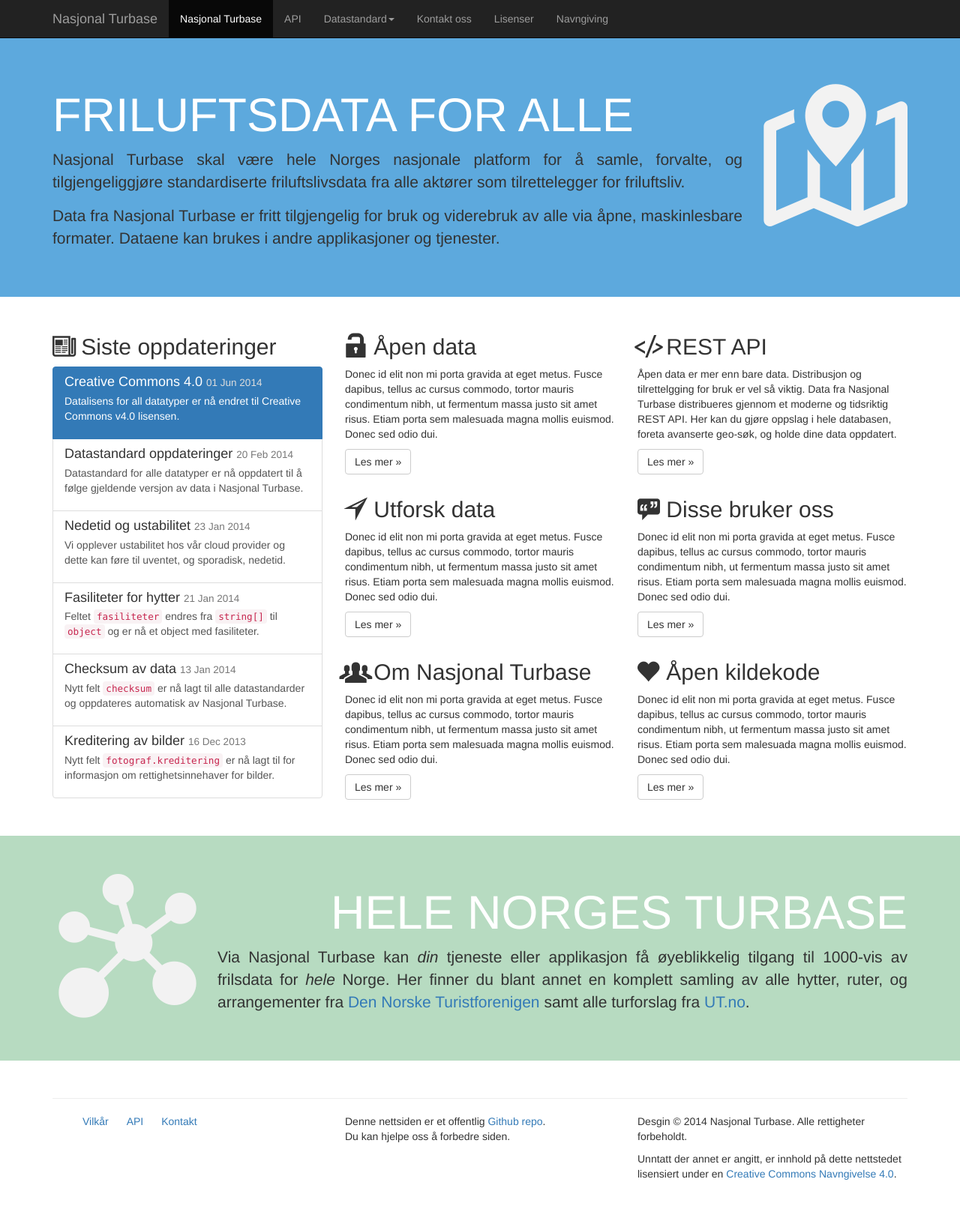
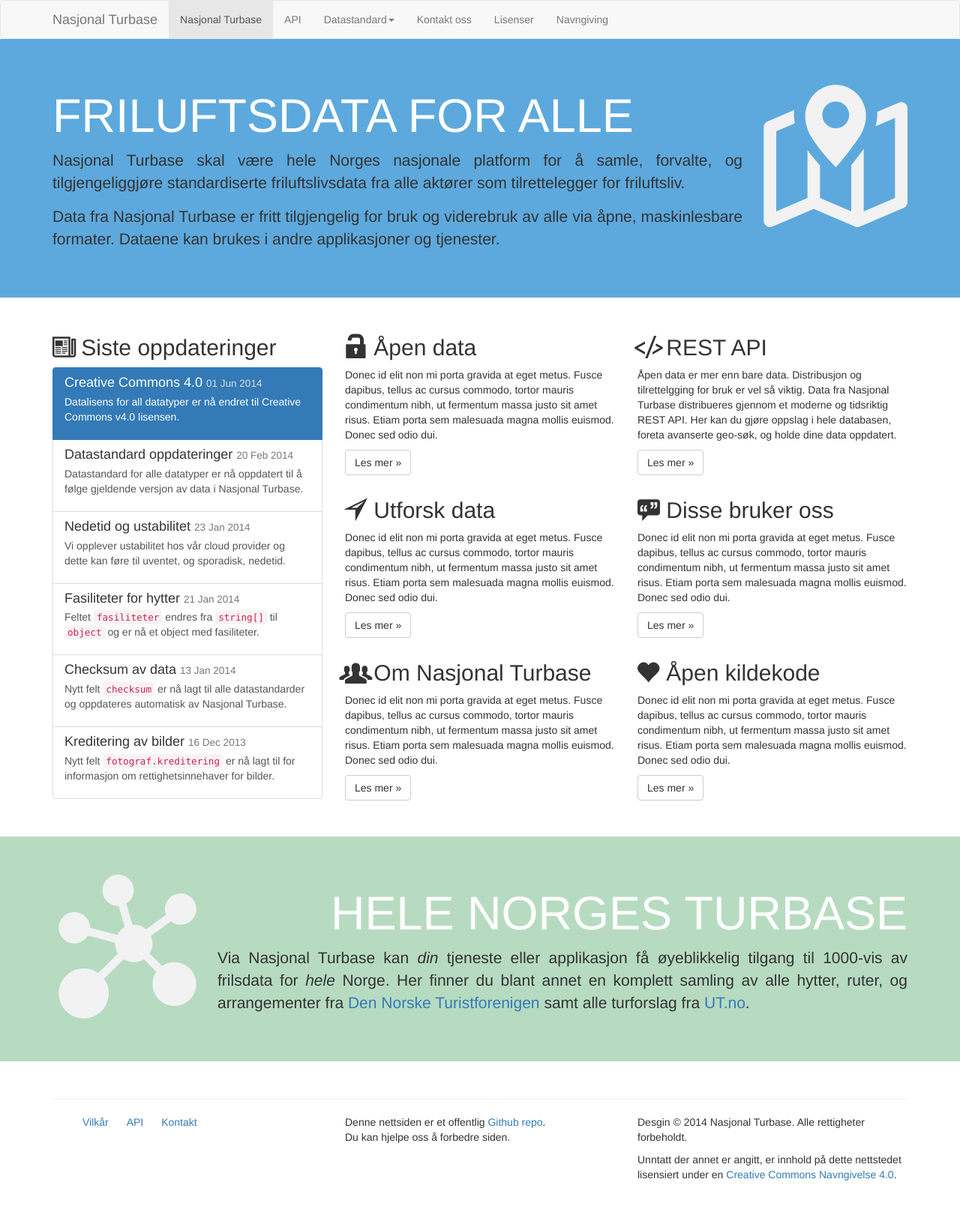
Before and after one commit to Turbasen/www.nasjonalturbase.no, a Jekyll site: the page built from index.html, in a window 1280 px wide. Shown: the whole page at 75% size. Built offline with Jekyll 4.4.1, drawn with Linux system fonts in a browser that asks for light colours; nearby versions of some CDN libraries; Markdown is read by kramdown in place of the engine named in the settings.

Commit message:
Make navigation brighter

```diff
--- a/_includes/header.html
+++ b/_includes/header.html
@@ -30,7 +30,7 @@
   </head>
   <body>
 
-    <div class="navbar navbar-inverse navbar-static-top" role="navigation">
+    <nav class="navbar navbar-default" role="navigation">
       <div class="container">
         <div class="navbar-header">
           <button type="button" class="navbar-toggle" data-toggle="collapse" data-target=".navbar-collapse">
@@ -72,6 +72,6 @@
           </ul>
           </div><!--/.navbar-collapse -->
       </div>
-    </div>
+    </nav>
 
     {{ include jumbo-trone.html align="left" color="red" type="warning" }}
```
